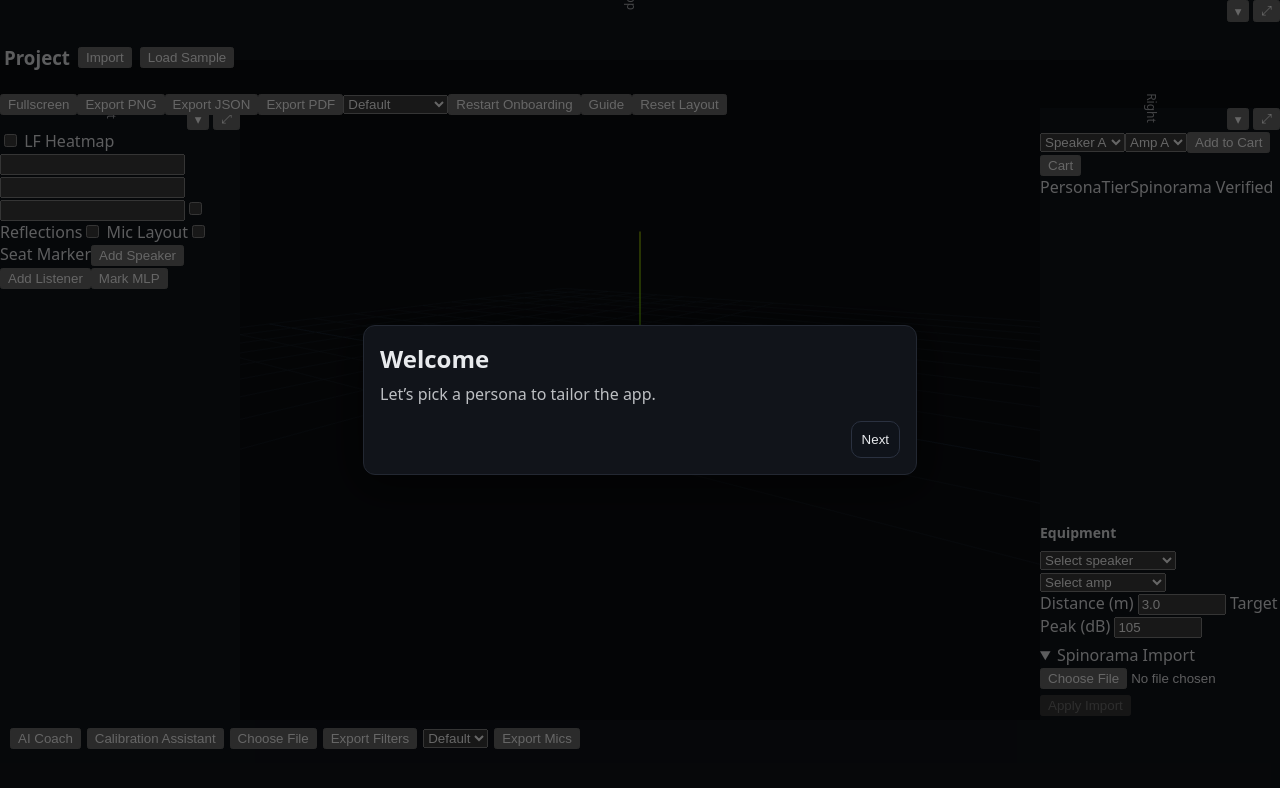
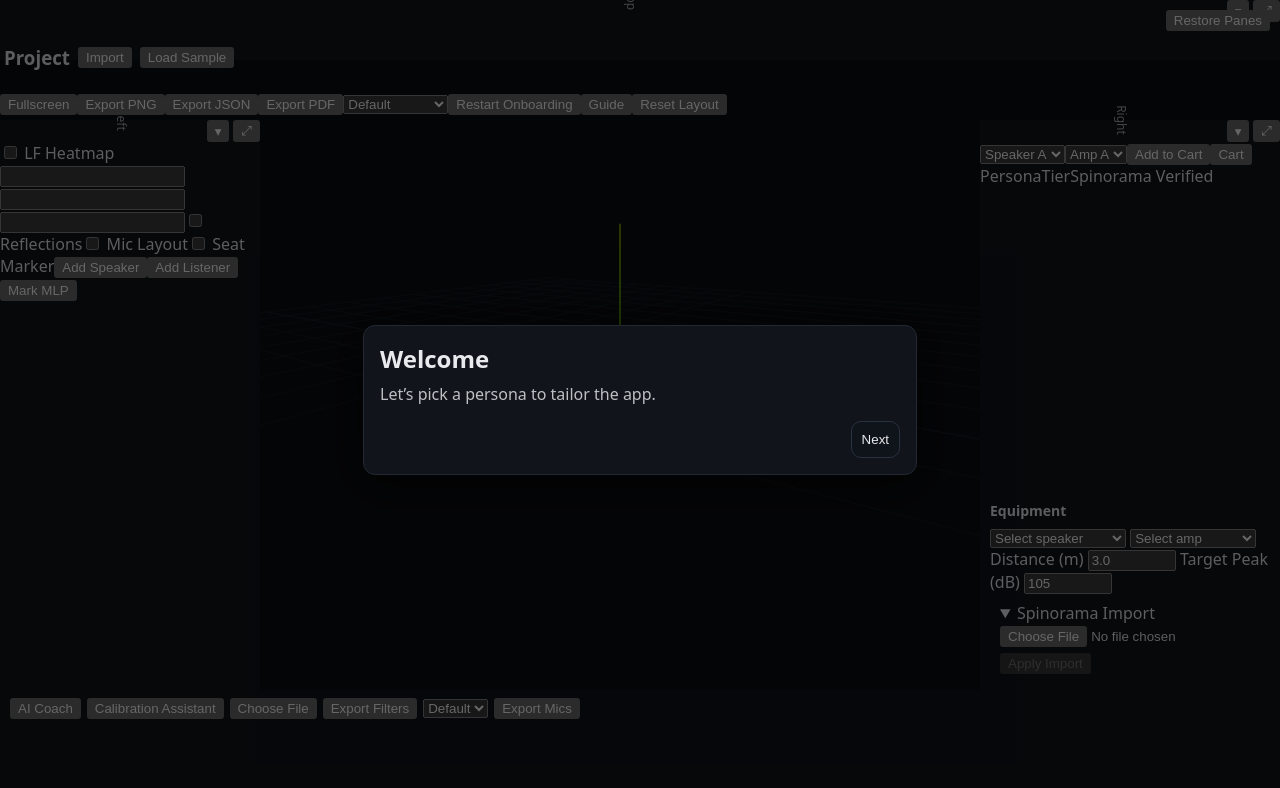
Before and after one commit to choover-prog/First-Repo-for-Room-Sim, a website built with Vite: page index.html in a window 1280 px wide. Built offline with nearby package versions, Linux system fonts and the light colour scheme.

Commit message:
chore(layout): wire initLayout in app entry

```diff
--- a/src/main.js
+++ b/src/main.js
@@ -24,6 +24,7 @@ import { getPaneState, setPaneState, getTooltipsEnabled as getUIPrefsTooltipsEna
 import { installEscFullscreenFix, exitFullscreenSafe } from './ui/esc_fullscreen_fix.js';
 import LayoutManager from './ui/LayoutManager.js';
 import { mountBottomToolbar } from './panels/BottomToolbar.js';
+import { initLayout } from './ui/layout.ts';
 
 function enforceFourPanes() {
   const ids = ['paneTop', 'paneLeft', 'paneRight', 'paneBottom'];
@@ -102,11 +103,12 @@ btnFullscreen?.addEventListener('click', async () => {
 mountTopPane(document.getElementById('paneTop'));
 mountLeftPane(document.getElementById('paneLeft'));
 mountRightPane(document.getElementById('paneRight'));
-mountEquipmentPanel();
-mountSpinoramaImport();
-mountBottomToolbar();
+  mountEquipmentPanel();
+  mountSpinoramaImport();
+  mountBottomToolbar();
+  initLayout();
 
-LayoutManager.init(document);
+  LayoutManager.init(document);
 ['top','left','right','bottom'].forEach((side) => {
   const el = document.querySelector(`.pane[data-pane-id="${side}"]`);
   const collapseBtn = el?.querySelector('.btn-collapse');
--- /dev/null
+++ b/src/ui/layout.ts
@@ -0,0 +1,124 @@
+//----------------------------------------------
+// Layout helpers for top/bottom pane resizing
+
+type PaneSizes = {
+  topH: number;   // px
+  bottomH: number;
+  leftW: number;  // persisted but not modified here
+  rightW: number;
+};
+
+const LSK = 'layout.v1';
+export const DEFAULTS: PaneSizes = { topH: 60, bottomH: 110, leftW: 260, rightW: 300 };
+const MIN_TOP = 40, MAX_TOP = 160;
+const MIN_BOTTOM = 60, MAX_BOTTOM = 220;
+
+function readSizes(): PaneSizes {
+  try {
+    return { ...DEFAULTS, ...(JSON.parse(localStorage.getItem(LSK) || '{}')) };
+  } catch {
+    return { ...DEFAULTS };
+  }
+}
+function saveSizes(s: PaneSizes) { localStorage.setItem(LSK, JSON.stringify(s)); }
+
+export function applySizes(s: PaneSizes) {
+  const root = document.documentElement;
+  root.style.setProperty('--topPaneHeight', `${s.topH}px`);
+  root.style.setProperty('--bottomPaneHeight', `${s.bottomH}px`);
+  root.style.setProperty('--leftPaneWidth', `${s.leftW}px`);
+  root.style.setProperty('--rightPaneWidth', `${s.rightW}px`);
+}
+
+function makeHandle(id: string, cursor: string): HTMLElement {
+  let el = document.getElementById(id) as HTMLElement | null;
+  if (!el) {
+    el = document.createElement('div');
+    el.id = id;
+    el.className = 'pane-handle';
+    document.body.appendChild(el);
+  }
+  el.style.cursor = cursor;
+  el.style.position = 'absolute';
+  el.style.left = '0';
+  el.style.right = '0';
+  el.style.height = '6px';
+  el.style.zIndex = '5';
+  el.style.background = 'transparent';
+  el.style.pointerEvents = 'auto';
+  return el;
+}
+
+export function initTopBottomResizers() {
+  const sizes = readSizes();
+  applySizes(sizes);
+
+  const topHandle = makeHandle('handle-top', 'row-resize');
+  const setTopHandlePos = () => { topHandle.style.top = `${sizes.topH - 3}px`; };
+  setTopHandlePos();
+
+  const bottomHandle = makeHandle('handle-bottom', 'row-resize');
+  const viewportH = () => (document.documentElement.clientHeight || window.innerHeight);
+  const setBottomHandlePos = () => { bottomHandle.style.top = `${viewportH() - sizes.bottomH - 3}px`; };
+  setBottomHandlePos();
+
+  let active: 'top' | 'bottom' | null = null;
+
+  function onPointerMove(e: PointerEvent) {
+    if (!active) return;
+    const y = e.clientY;
+    if (active === 'top') {
+      sizes.topH = Math.max(MIN_TOP, Math.min(MAX_TOP, y));
+    } else {
+      sizes.bottomH = Math.max(MIN_BOTTOM, Math.min(MAX_BOTTOM, viewportH() - y));
+    }
+    applySizes(sizes);
+    setTopHandlePos();
+    setBottomHandlePos();
+  }
+  function onPointerUp() {
+    if (!active) return;
+    saveSizes(sizes);
+    active = null;
+    window.removeEventListener('pointermove', onPointerMove);
+    window.removeEventListener('pointerup', onPointerUp);
+  }
+  function start(kind: 'top' | 'bottom') {
+    active = kind;
+    window.addEventListener('pointermove', onPointerMove, { passive: false });
+    window.addEventListener('pointerup', onPointerUp, { passive: true });
+  }
+
+  topHandle.onpointerdown = (e) => { e.preventDefault(); start('top'); };
+  bottomHandle.onpointerdown = (e) => { e.preventDefault(); start('bottom'); };
+
+  window.addEventListener('resize', () => { applySizes(sizes); setTopHandlePos(); setBottomHandlePos(); });
+}
+
+export function addRestoreButton() {
+  const top = document.getElementById('paneTop');
+  if (!top) return;
+  let btn = document.getElementById('btn-restore-panes') as HTMLButtonElement | null;
+  if (!btn) {
+    btn = document.createElement('button');
+    btn.id = 'btn-restore-panes';
+    btn.textContent = 'Restore Panes';
+    btn.className = 'restore-panes-btn';
+    btn.title = 'Reset pane sizes to defaults';
+    top.appendChild(btn);
+  }
+  btn.onclick = () => {
+    const sizes = readSizes();
+    sizes.topH = DEFAULTS.topH;
+    sizes.bottomH = DEFAULTS.bottomH;
+    if (sizes.leftW == null) sizes.leftW = DEFAULTS.leftW;
+    if (sizes.rightW == null) sizes.rightW = DEFAULTS.rightW;
+    saveSizes(sizes);
+    applySizes(sizes);
+  };
+}
+
+export function initLayout() {
+  initTopBottomResizers();
+  addRestoreButton();
+}
--- a/src/ui/panes.css
+++ b/src/ui/panes.css
@@ -1,5 +1,9 @@
 //------------------------------------------------------------
 /* Layout only; keep existing sizing if you already use a grid system */
+#paneTop { z-index: 4; pointer-events: auto; }
+#paneBottom { z-index: 4; pointer-events: auto; }
+.pane-handle { user-select: none; touch-action: none; }
+.restore-panes-btn { position: absolute; right: 10px; top: 10px; z-index: 6; }
 
 /* Local utility styles */
 .section { margin: 8px 10px; }
```
